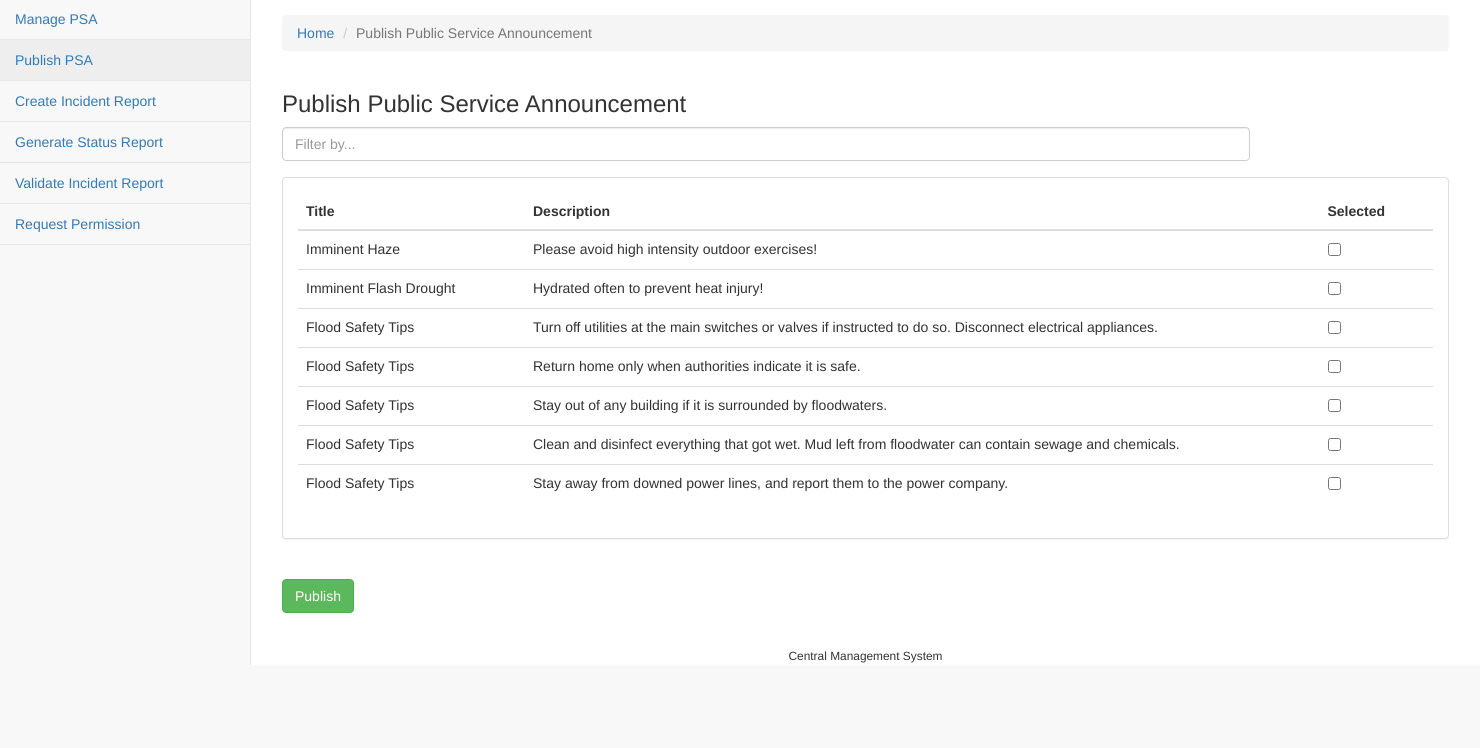
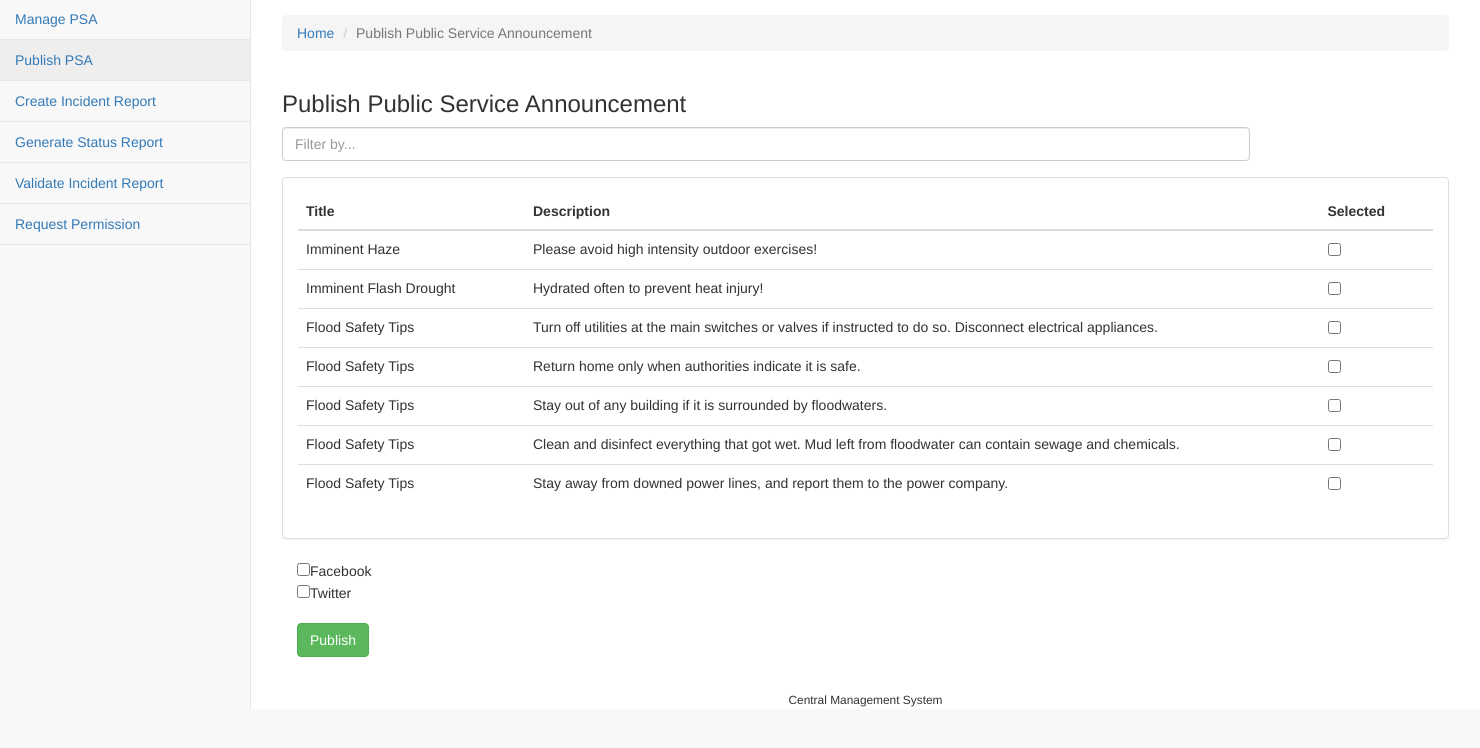
Before and after one commit to hdgwee/scse_cz3003_2018_s1_cms, a Django app: page /publish_publicserviceannouncement in a window 1480 px wide. Shown: the part 52-800 px from the top of the page. Run offline with Django 3.2, Linux system fonts and the light colour scheme; data comes from the database, SQL or seed files in the repository; parts of the project's set-up code (start-up, migrations or seed data) failed here and were passed over; some libraries are stand-ins or nearby versions.

Commit message:
Updated publish PSA

```diff
--- a/templates/publicserviceannouncement/publish_publicserviceannouncement.html
+++ b/templates/publicserviceannouncement/publish_publicserviceannouncement.html
@@ -184,13 +184,17 @@
             </div>
         </div>
     </div>
+    <div class="container">
+        <input type="checkbox" id="selectFB" value="Facebook">Facebook<br>
+        <input type="checkbox" id="selectTt" value="Twitter">Twitter<br>
+        <br>
+        <button class="btn btn-success" onclick='postToFeed(); return false;'>Publish</button>
 
-    </br>
+    </div>
+
     <div id='fb-root'></div>
     <script src='http://connect.facebook.net/en_US/all.js'></script>
 
-
-    <button class="btn btn-success" onclick='postToFeed(); return false;'>Publish</button>
 
     <script>
     FB.init({appId: "180372472877494", status: true, cookie: true});
@@ -202,6 +206,18 @@
                 new_post += (checks[i].value + "\n");
             }
         }
+        var select_FB = document.getElementById("selectFB");
+        var select_Twitter = document.getElementById("selectTt");
+
+
+        if (new_post === ""){
+            alert('No PSA selected.');
+        }
+        else if(select_FB.checked===false && select_Twitter.checked === false){
+            alert('No media selected.');
+        }
+        else{
+            if(select_FB.checked === true){
                 var body = new_post;
                 var a_token = "EAACkDD0sUbYBABv3sjixFCE0OozHICJZAI4dI3xTnGI5PsU6Lk6LhIHfLm0y2BOluxU2gY3JJeHSdhxkJynwZCMoGhN5nZAZCKe5HHrB1xvZAQOt2x4z9l6ZAD7gXXnEB6v1FcCcZCIK2vZAeb3G1iDUFaaI4PCxVshWwVxe9oOg9gZDZD\n"
                 FB.api('/174250080113064/feed', 'post', { message: body, access_token: a_token }, function(response) {
@@ -215,11 +231,13 @@
                         alert("Successfully published to Facebook.");
                     }
                 });
-
+            }
+            if(select_Twitter.checked === true){
                var url = "https://twitter.com/intent/tweet";
                var msg = new_post;
                window.open(url+"?text=" + msg,"", "width=500,height=300");
-
+            }
+        }
     }
     </script>
 
```
Lines whose indentation alone changed are shown as unchanged.
